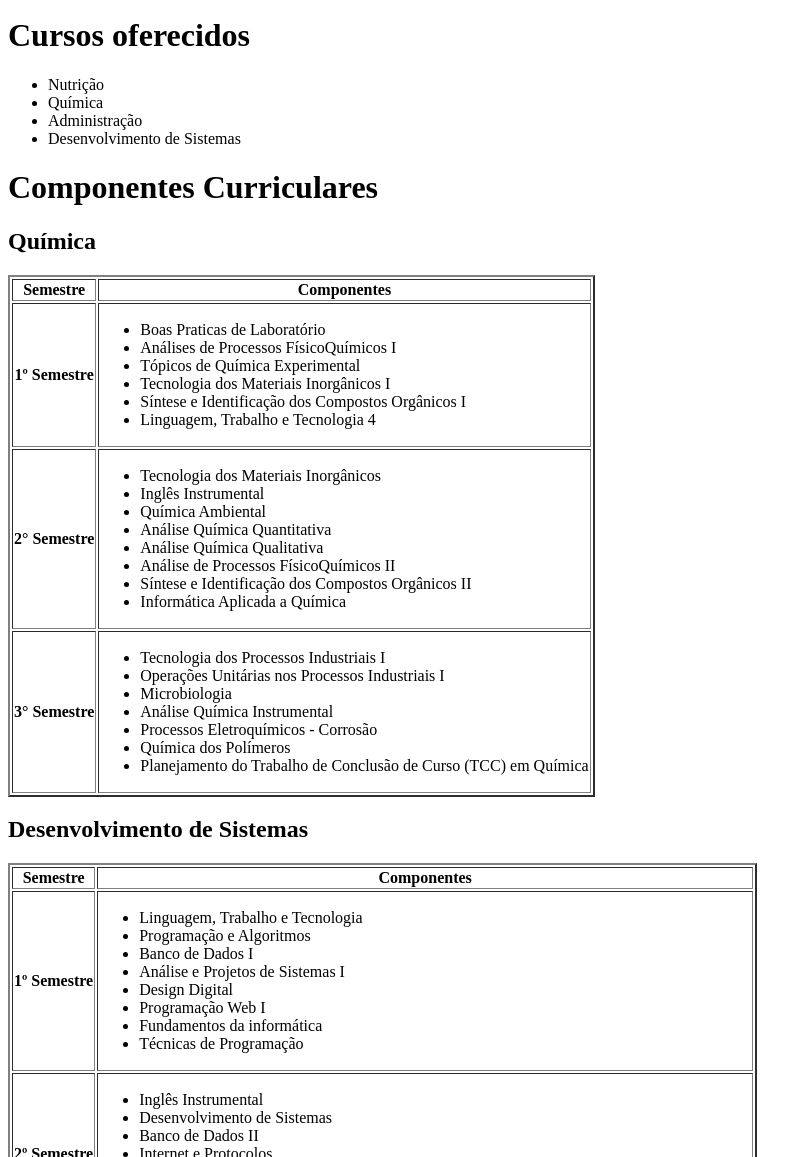
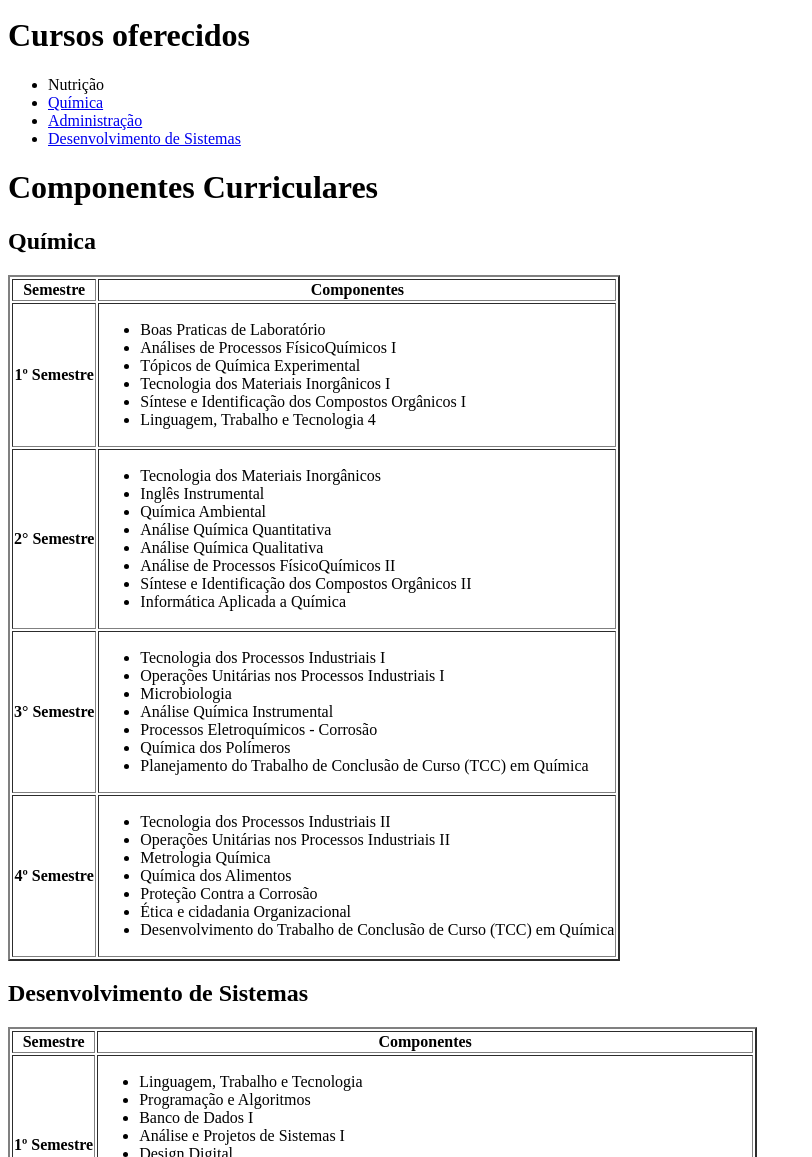
Before and after one commit to vnn1001/Site-da-Etec, a plain HTML site: page etecia.html in a window 1280 px wide. Shown: the part 400-1557 px from the top of the page, without its empty margins (0-812 px from the left). Drawn offline with Linux system fonts and the light colour scheme.

Commit message:
Finalizei o Site

```diff
--- a/etecia.html
+++ b/etecia.html
@@ -18,12 +18,12 @@
 <h1><b>Cursos oferecidos</h1></b>
 <ul>
  <li> Nutrição </li>
- <li> Química </li>
- <li> Administração </li>
- <li> Desenvolvimento de Sistemas </li>
+ <li><a href="#quimica"> Química </a></li>
+ <li><a href="#administracao"> Administração </a></li>
+ <li><a href="#desenvolvimento-de-sistemas"> Desenvolvimento de Sistemas </a></li>
 </ul>
 <h1><b>Componentes Curriculares</h1></b>
-<h2><b> Química </h2></b>
+<h2 id="quimica"><b> Química </h2></b>
 
 <table border="2px">
  <tr>
@@ -70,13 +70,27 @@
 		<li> Planejamento do Trabalho de Conclusão de Curso (TCC) em Química </li>
 		</ul>
   </tr>
+       <tr>
+    <th> 4º Semestre </th>
+	 <td>
+	   <ul>
+	    <li> Tecnologia dos Processos Industriais II </li>
+		<li> Operações Unitárias nos Processos Industriais II </li>
+		<li> Metrologia Química </li>
+		<li> Química dos Alimentos </li>
+		<li> Proteção Contra a Corrosão </li>
+		<li> Ética e cidadania Organizacional </li>
+		<li> Desenvolvimento do Trabalho de Conclusão de Curso (TCC) em Química </li>
+		</ul>
+		</ul>
+  </tr>
 
     </td>
     </ul>
 	</tr>
 </table>
 
-<h2><b> Desenvolvimento de Sistemas </h2></b>
+<h2 id="desenvolvimento-de-sistemas"><b> Desenvolvimento de Sistemas </h2></b>
 
 <table border="2px">
 <tr>
@@ -131,7 +145,7 @@
 
 </table>
 
-<h2><b> Administração </h2></b>
+<h2 id="administracao"><b> Administração </h2></b>
 
 <table border="2px">
 
```
